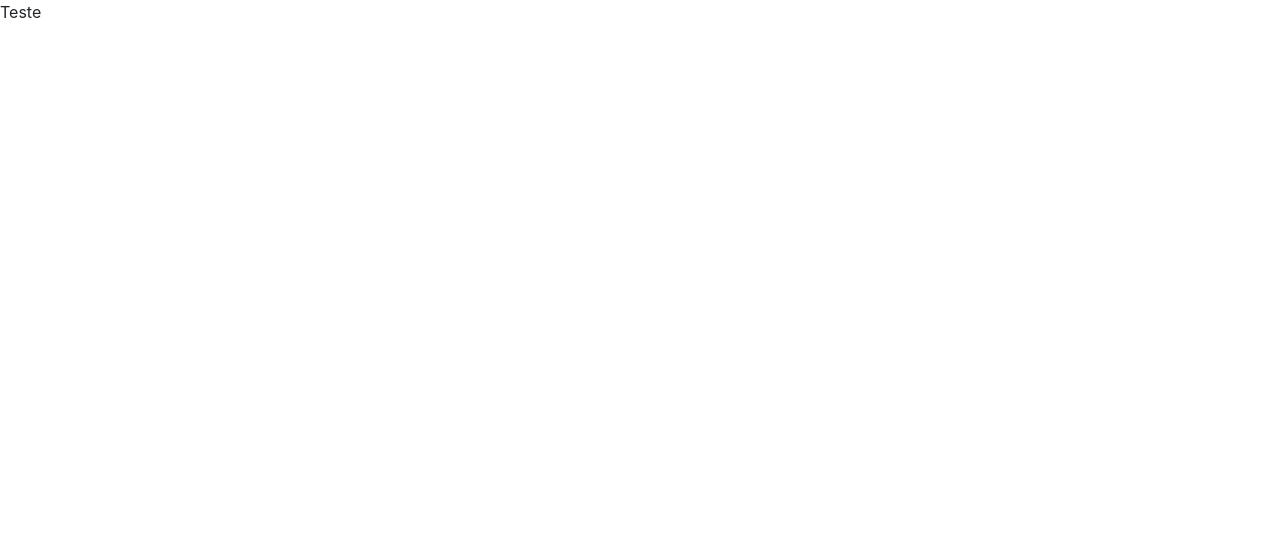
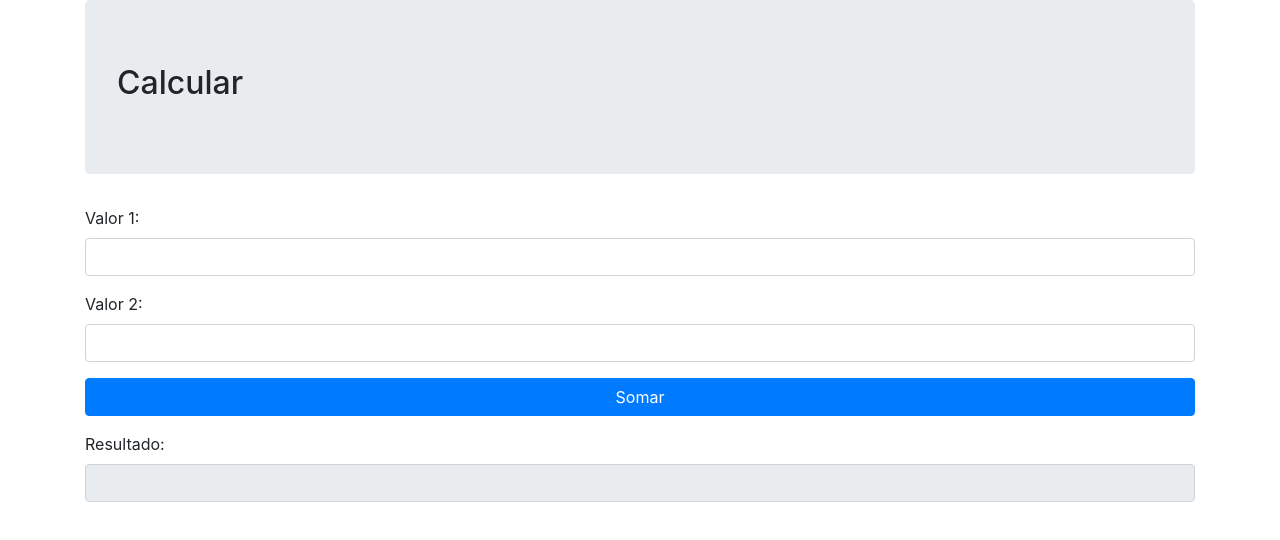
Before and after one commit to yangsfm/calculo_soma, a website: page www/index.html in a window 1280 px wide. Drawn offline with Linux system fonts and the light colour scheme.

Commit message:
Layout da tela principal

```diff
--- a/www/index.html
+++ b/www/index.html
@@ -20,6 +20,45 @@
   </script>
 </head>
 <body>
-  Teste
+  <div class="container">
+    <div class="row">
+      <div class="col-12">
+        <div class="jumbotron">
+          <h2>Calcular</h2>
+        </div>
+      </div>
+    </div>
+    <div class="row">
+      <div class="col-12">
+        <div class="form-group">
+          <label for="">Valor 1:</label>
+          <input type="number" class="form-control" id="valor1">
+        </div>
+      </div>
+    </div>
+    <div class="row">
+      <div class="col-12">
+        <div class="form-group">
+          <label for="">Valor 2:</label>
+          <input type="number" class="form-control" id="valor2">
+        </div>
+      </div>
+    </div>
+    <div class="row">
+      <div class="col-12">
+        <div class="form-group">
+          <button class="btn btn-primary btn-block" id="somar">Somar</button>
+        </div>
+      </div>
+    </div>
+    <div class="row">
+      <div class="col-12">
+        <div class="form-group">
+          <label for="">Resultado:</label>
+          <input type="text" class="form-control" id="resultado" readonly>
+        </div>
+      </div>
+    </div>
+  </div>
 </body>
 </html>
```
